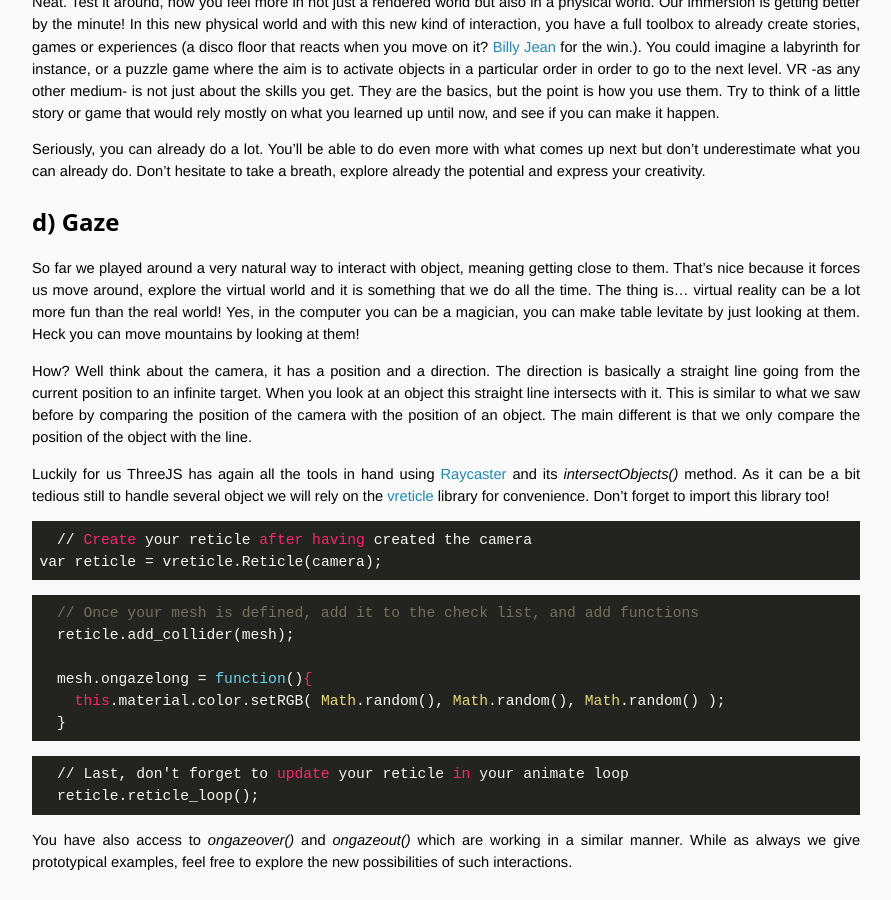
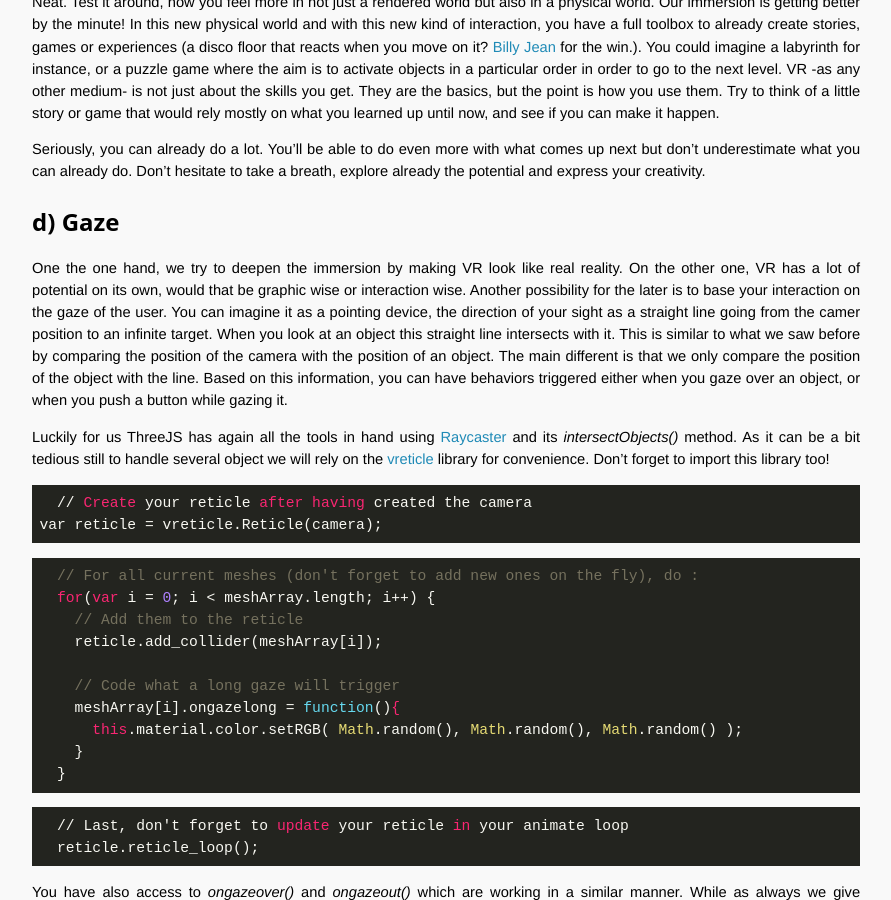
Before and after one commit to OpenTechSchool-Brussels/webVR-for-3D-graphics-and-music, a Jekyll site: the page built from interacting-within-the-scene.markdown, in a window 1280 px wide and 900 px high, scrolled down 2644 px. Shown: the whole window, without its empty margins (324-1215 px from the left). Built offline with Jekyll 4.4.1, drawn with Linux system fonts in a browser that asks for light colours; Markdown is read by kramdown in place of the engine named in the settings.

Commit message:
Update interacting-within-the-scene.markdown

````diff
--- a/interacting-within-the-scene.markdown
+++ b/interacting-within-the-scene.markdown
@@ -103,9 +103,7 @@ Neat. Test it around, now you feel more in not just a rendered world but also in
 Seriously, you can already do a lot. You'll be able to do even more with what comes up next but don't underestimate what you can already do. Don't hesitate to take a breath, explore already the potential and express your creativity.
 
 ## d) Gaze
-So far we played around a very natural way to interact with object, meaning getting close to them. That's nice because it forces us move around, explore the virtual world and it is something that we do all the time. The thing is... virtual reality can be a lot more fun than the real world! Yes, in the computer you can be a magician, you can make table levitate by just looking at them. Heck you can move mountains by looking at them!
-
-How? Well think about the camera, it has a position and a direction. The direction is basically a straight line going from the current position to an infinite target. When you look at an object this straight line intersects with it. This is similar to what we saw before by comparing the position of the camera with the position of an object. The main different is that we only compare the position of the object with the line.
+One the one hand, we try to deepen the immersion by making VR look like real reality. On the other one, VR has a lot of potential on its own, would that be graphic wise or interaction wise. Another possibility for the later is to base your interaction on the gaze of the user. You can imagine it as a pointing device, the direction of your sight as a straight line going from the camer position to an infinite target. When you look at an object this straight line intersects with it. This is similar to what we saw before by comparing the position of the camera with the position of an object. The main different is that we only compare the position of the object with the line. Based on this information, you can have behaviors triggered either when you gaze over an object, or when you push a button while gazing it.
 
 Luckily for us ThreeJS has again all the tools in hand using [Raycaster](http://threejs.org/docs/#Reference/Core/Raycaster) and its *intersectObjects()* method. As it can be a bit tedious still to handle several object we will rely on the [vreticle](https://github.com/neuman/vreticle) library for convenience. Don't forget to import this library too!
 
@@ -115,11 +113,15 @@ var reticle = vreticle.Reticle(camera);
 ```
 
 ```javascript
-  // Once your mesh is defined, add it to the check list, and add functions
-  reticle.add_collider(mesh);
+  // For all current meshes (don't forget to add new ones on the fly), do :
+  for(var i = 0; i < meshArray.length; i++) {
+    // Add them to the reticle
+    reticle.add_collider(meshArray[i]);
 
-  mesh.ongazelong = function(){
-    this.material.color.setRGB( Math.random(), Math.random(), Math.random() );
+    // Code what a long gaze will trigger
+    meshArray[i].ongazelong = function(){
+      this.material.color.setRGB( Math.random(), Math.random(), Math.random() );
+    }
   }
 ```
 
````
